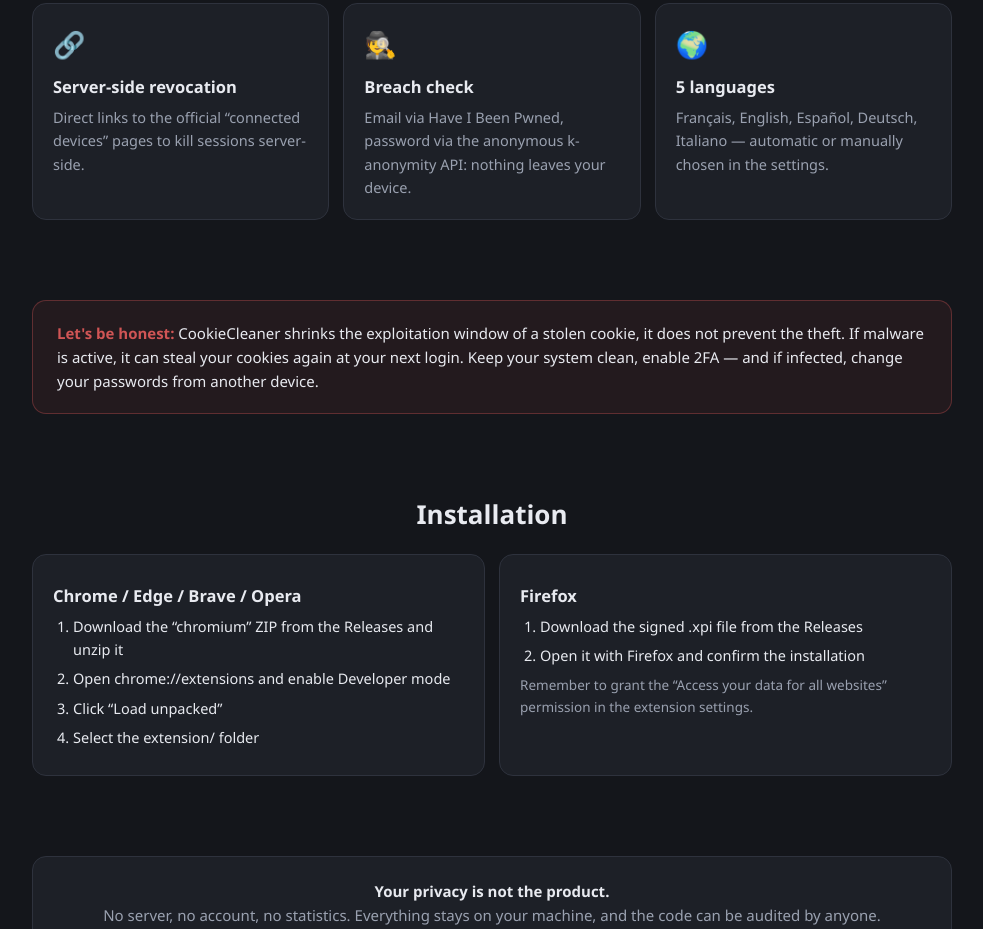
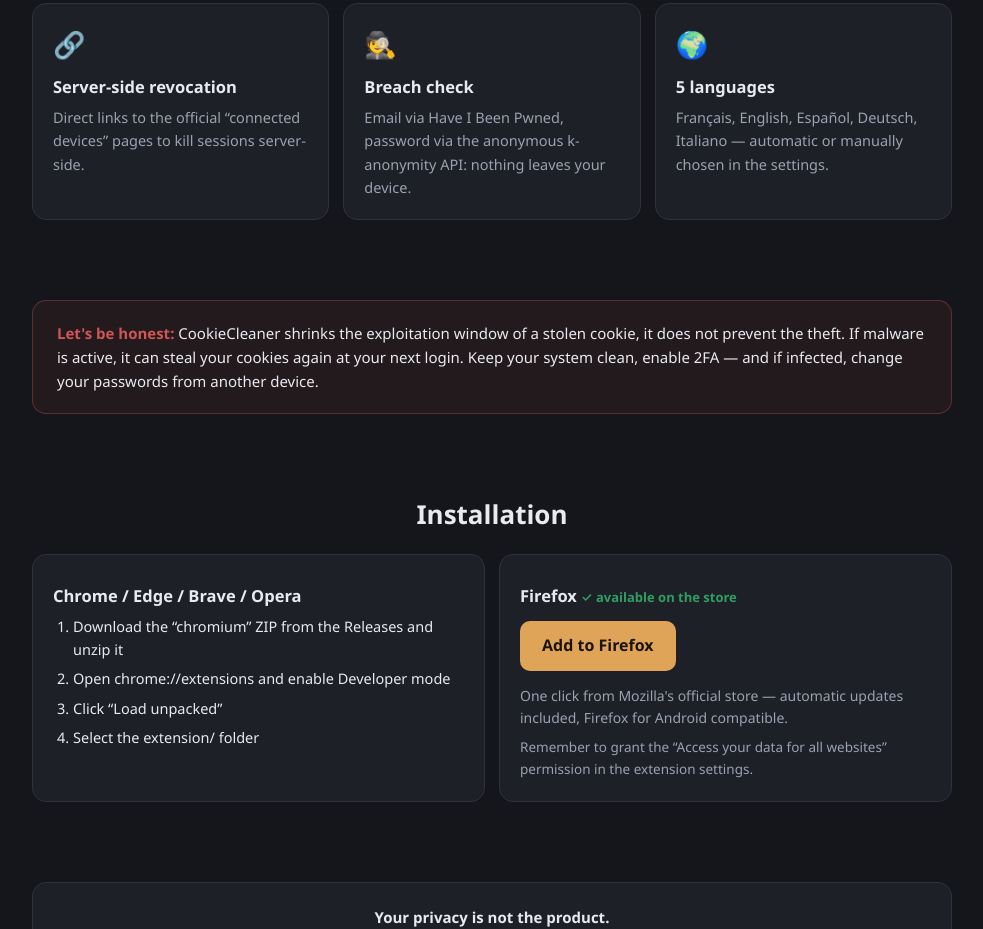
Before and after one commit to FrankkDarko/CookieCleaner, a browser extension: page docs/index.html in a window 1280 px wide. Shown: the part 1262-2191 px from the top of the page, without its empty margins (148-1131 px from the left). Drawn offline with Linux system fonts and the light colour scheme.

Commit message:
Maj Mozzilla

```diff
--- a/docs/index.html
+++ b/docs/index.html
@@ -125,7 +125,8 @@
       <h1>Cookie<em>Cleaner</em></h1>
       <p class="tagline" data-t="tagline"></p>
       <div class="cta-row">
-        <a class="btn primary" href="https://github.com/FrankkDarko/CookieCleaner/releases" data-t="ctaDownload"></a>
+        <a class="btn primary" href="https://addons.mozilla.org/firefox/addon/freecookiecleaner/" data-t="ctaFirefox"></a>
+        <a class="btn ghost" href="https://github.com/FrankkDarko/CookieCleaner/releases" data-t="ctaDownload"></a>
         <a class="btn ghost" href="https://github.com/FrankkDarko/CookieCleaner" data-t="ctaSource"></a>
       </div>
       <p class="note" data-t="ctaNote"></p>
@@ -171,11 +172,11 @@
           </ol>
         </div>
         <div class="card">
-          <h3>Firefox</h3>
-          <ol>
-            <li data-t="instF1"></li>
-            <li data-t="instF2"></li>
-          </ol>
+          <h3>Firefox <span style="color:var(--green);font-size:13px;font-weight:600" data-t="instFLive"></span></h3>
+          <p style="margin:12px 0 14px">
+            <a class="btn primary" href="https://addons.mozilla.org/firefox/addon/freecookiecleaner/" data-t="instFBtn"></a>
+          </p>
+          <p style="font-size:14px" data-t="instF0"></p>
           <p style="font-size:13.5px;color:var(--muted);margin-top:8px" data-t="instFNote"></p>
         </div>
       </div>
@@ -207,8 +208,9 @@
       fr: {
         title: "CookieCleaner — Anti-vol de cookies",
         tagline: "Extension gratuite et open-source qui nettoie automatiquement les cookies et sessions de vos sites sensibles — pour qu'un cookie volé devienne inutilisable en quelques heures.",
-        ctaDownload: "⬇ Télécharger", ctaSource: "Code source",
-        ctaNote: "Gratuit pour toujours · Chrome, Edge, Brave, Opera & Firefox",
+        ctaFirefox: "🦊 Installer pour Firefox",
+        ctaDownload: "⬇ ZIP pour Chrome", ctaSource: "Code source",
+        ctaNote: "Gratuit pour toujours · Firefox : disponible dès maintenant · Chrome Web Store : validation en cours",
         threatTitle: "La menace : le vol de cookies",
         threat1t: "Infection", threat1p: "Un malware « infostealer » s'exécute sur la machine (faux crack, pièce jointe, faux jeu…).",
         threat2t: "Vol", threat2p: "Il copie et déchiffre les cookies du navigateur, ainsi que les tokens stockés en local (Discord…).",
@@ -227,8 +229,9 @@
         instC2: "Ouvrez chrome://extensions et activez le Mode développeur",
         instC3: "Cliquez « Charger l'extension non empaquetée »",
         instC4: "Sélectionnez le dossier extension/",
-        instF1: "Téléchargez le fichier .xpi signé depuis les Releases",
-        instF2: "Ouvrez-le avec Firefox et confirmez l'installation",
+        instFLive: "✓ disponible sur le store",
+        instFBtn: "Ajouter à Firefox",
+        instF0: "Un clic depuis le store officiel de Mozilla — mises à jour automatiques incluses, compatible Firefox pour Android.",
         instFNote: "Pensez à accorder la permission « Accéder à vos données pour tous les sites » dans les paramètres de l'extension.",
         privT: "Votre vie privée n'est pas le produit.",
         privP: "Aucun serveur, aucun compte, aucune statistique. Tout reste sur votre machine, et le code est auditable par tous.",
@@ -238,8 +241,9 @@
       en: {
         title: "CookieCleaner — Anti cookie-theft",
         tagline: "Free, open-source extension that automatically clears the cookies and sessions of your sensitive sites — so a stolen cookie becomes useless within hours.",
-        ctaDownload: "⬇ Download", ctaSource: "Source code",
-        ctaNote: "Free forever · Chrome, Edge, Brave, Opera & Firefox",
+        ctaFirefox: "🦊 Get it for Firefox",
+        ctaDownload: "⬇ ZIP for Chrome", ctaSource: "Source code",
+        ctaNote: "Free forever · Firefox: available now · Chrome Web Store: under review",
         threatTitle: "The threat: cookie theft",
         threat1t: "Infection", threat1p: "An “infostealer” malware runs on the machine (fake crack, attachment, fake game…).",
         threat2t: "Theft", threat2p: "It copies and decrypts the browser cookies, plus locally stored tokens (Discord…).",
@@ -258,8 +262,9 @@
         instC2: "Open chrome://extensions and enable Developer mode",
         instC3: "Click “Load unpacked”",
         instC4: "Select the extension/ folder",
-        instF1: "Download the signed .xpi file from the Releases",
-        instF2: "Open it with Firefox and confirm the installation",
+        instFLive: "✓ available on the store",
+        instFBtn: "Add to Firefox",
+        instF0: "One click from Mozilla's official store — automatic updates included, Firefox for Android compatible.",
         instFNote: "Remember to grant the “Access your data for all websites” permission in the extension settings.",
         privT: "Your privacy is not the product.",
         privP: "No server, no account, no statistics. Everything stays on your machine, and the code can be audited by anyone.",
@@ -269,7 +274,7 @@
     };
 
     function setLang(lang) {
-      localStorage.setItem("cc-lang", lang);
+      try { localStorage.setItem("cc-lang", lang); } catch (e) { /* private mode / sandboxed */ }
       document.documentElement.lang = lang;
       document.title = I18N[lang].title;
       document.querySelectorAll("[data-t]").forEach((el) => {
@@ -280,10 +285,9 @@
       document.getElementById("btn-en").classList.toggle("active", lang === "en");
     }
 
-    setLang(
-      localStorage.getItem("cc-lang") ||
-      (navigator.language?.toLowerCase().startsWith("fr") ? "fr" : "en")
-    );
+    let saved = null;
+    try { saved = localStorage.getItem("cc-lang"); } catch (e) { /* private mode / sandboxed */ }
+    setLang(saved || (navigator.language?.toLowerCase().startsWith("fr") ? "fr" : "en"));
   </script>
 </body>
 </html>
```
Also changed, not shown: 2 other files.
